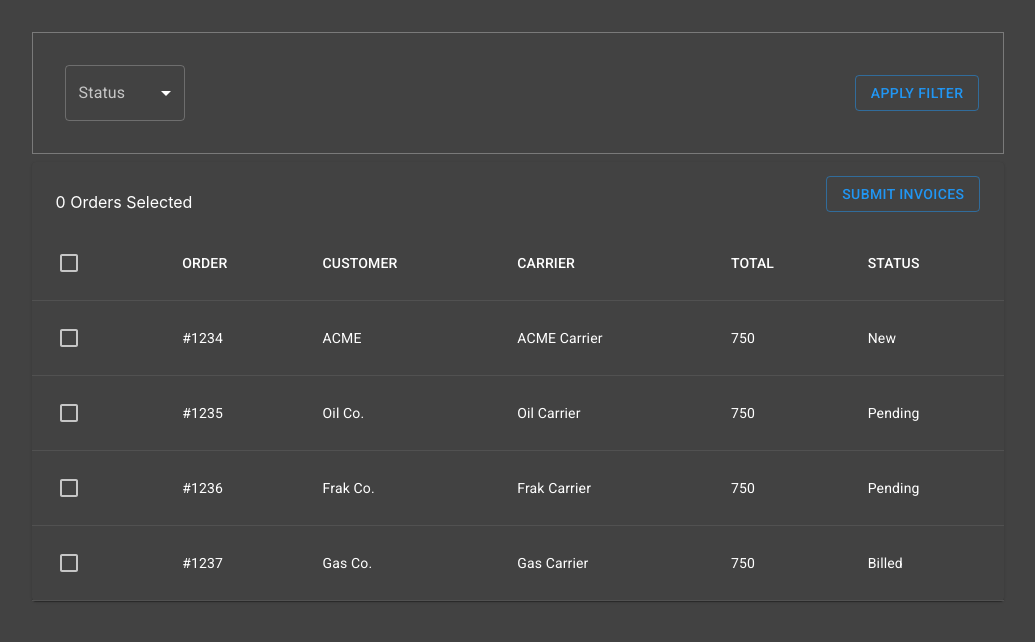
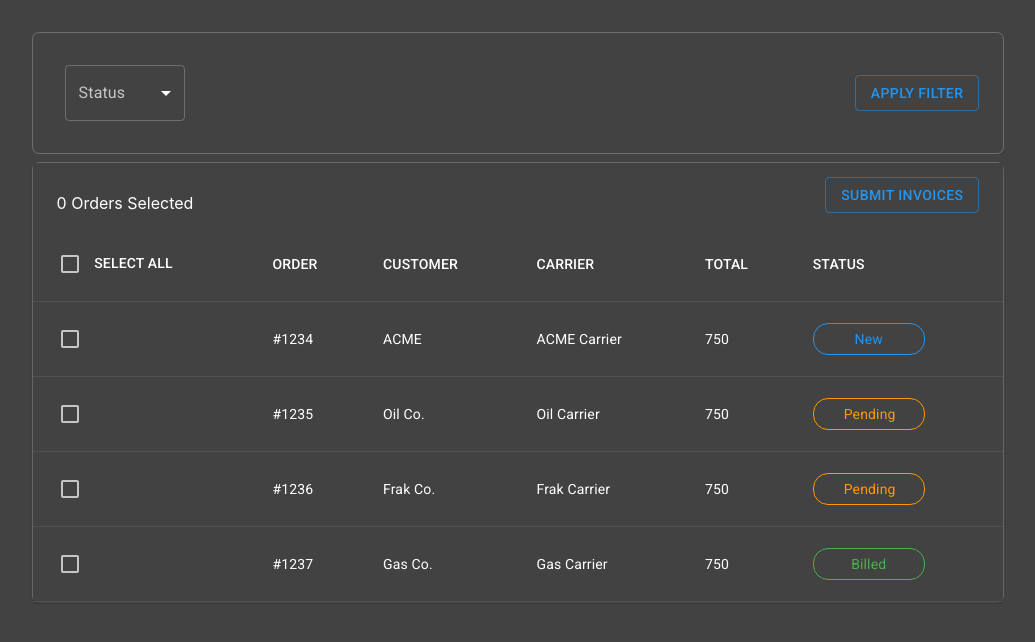
Before and after one commit to kfiggins/InvoicesDemo, a React (Create React App) app in the folder client/: page / in a window 1280 px wide. Shown: the top 642 px of the page, without its empty margins (122-1157 px from the left). Built offline with nearby package versions, Linux system fonts and the light colour scheme.

Commit message:
Finished main styling

```diff
--- a/client/src/components/Filters.js
+++ b/client/src/components/Filters.js
@@ -18,7 +18,8 @@ const Wrapper = styled.div`
   margin-bottom: 0.5rem;
   justify-content: space-between;
   display: flex;
-  border: 1px #7a7a7a solid;
+  border: 1px rgba(255, 255, 255, 0.23) solid;
+  border-radius: 7px;
 `;
 
 const ApplyFilterWrapper = styled.div`
--- a/client/src/components/InvoiceGrid.js
+++ b/client/src/components/InvoiceGrid.js
@@ -2,6 +2,8 @@ import React, { useState } from "react";
 import styled from "styled-components";
 import PropTypes from "prop-types";
 import { connect } from "react-redux";
+
+import Status from "./Status";
 
 // Material UI
 import Button from "@material-ui/core/Button";
@@ -19,9 +21,17 @@ import { toast } from "react-toastify";
 import { getFilteredInvoices } from "../selectors/selectors";
 
 const Wrapper = styled.div`
-  /* padding: 2rem; */
-  /* justify-content: center; */
-  /* display: flex; */
+  border: 1px rgba(255, 255, 255, 0.23) solid;
+  border-radius: 7px;
+`;
+
+const StatusWrapper = styled.div`
+  border: #2b7ec6 1px solid;
+  border-radius: 15px;
+  padding: 5px 30px;
+  color: #2b7ec6;
+  width: 50px;
+  text-align: center;
 `;
 
 const ToolBarWrapper = styled.div`
@@ -49,12 +59,12 @@ function InvoiceGrid({ invoices, submitInvoicesByOrders }) {
     console.log("checkedItems: ", selectedInvoicesOrders);
   };
 
-  const selectAllCheckboxes = e => {
+  const selectAllCheckboxes = checked => {
     // TODO: is this the best way to select all checkboxes?
     const invoiceOrders = invoices.map(inv => inv.order);
     let newselectedInvoiceOrders = {};
     invoiceOrders.forEach(o => {
-      newselectedInvoiceOrders[o] = e.target.checked;
+      newselectedInvoiceOrders[o] = checked;
     });
     setSelectedInvoicesOrders(newselectedInvoiceOrders);
   };
@@ -64,7 +74,8 @@ function InvoiceGrid({ invoices, submitInvoicesByOrders }) {
       .filter(x => selectedInvoicesOrders[x] === true)
       .map(x => parseInt(x));
     submitInvoicesByOrders(orders);
-    toast.success("Invoice(s) have been submitted!");
+    selectAllCheckboxes(false);
+    toast.info("Invoice(s) have been submitted!");
   };
 
   const getNumberOfInvoicesSelected = () => {
@@ -89,7 +100,11 @@ function InvoiceGrid({ invoices, submitInvoicesByOrders }) {
           <TableHead>
             <TableRow>
               <TableCell>
-                <Checkbox onChange={selectAllCheckboxes} color="primary" />
+                <Checkbox
+                  onChange={e => selectAllCheckboxes(e.target.checked)}
+                  color="primary"
+                />{" "}
+                SELECT ALL
               </TableCell>
               <TableCell>ORDER</TableCell>
               <TableCell>CUSTOMER</TableCell>
@@ -113,7 +128,9 @@ function InvoiceGrid({ invoices, submitInvoicesByOrders }) {
                 <TableCell>{inv.customerName}</TableCell>
                 <TableCell>{inv.carrierName}</TableCell>
                 <TableCell>{inv.total}</TableCell>
-                <TableCell>{inv.statusName}</TableCell>
+                <TableCell>
+                  <Status invoice={inv} />
+                </TableCell>
               </TableRow>
             ))}
           </TableBody>
--- /dev/null
+++ b/client/src/components/Status.js
@@ -0,0 +1,23 @@
+import React from "react";
+import styled from "styled-components";
+// statusId: 1,
+// statusName: "New"
+// statusId: 2,
+// statusName: "Pending"
+// statusId: 3,
+// statusName: "Billed"
+
+export default function Status({ invoice }) {
+  let color = "#2196f3"; // New status
+  if (invoice.statusId === 2) color = "#ff9800";
+  if (invoice.statusId === 3) color = "#4caf50";
+  const StatusWrapper = styled.div`
+    border: ${color} 1px solid;
+    border-radius: 15px;
+    padding: 5px 30px;
+    color: ${color};
+    width: 50px;
+    text-align: center;
+  `;
+  return <StatusWrapper>{invoice.statusName}</StatusWrapper>;
+}
```
